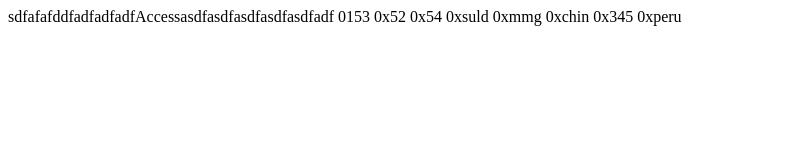
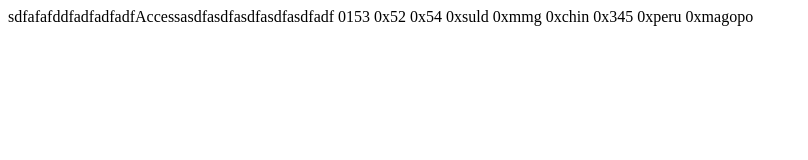
Before and after one commit to rodolforp01/rodolforp01.github.io, a plain HTML site: page index.html in a window 1280 px wide. Shown: the whole page, without its empty margins (0-808 px from the left). Drawn offline with Linux system fonts and the light colour scheme.

Commit message:
Update index.html

```diff
--- a/index.html
+++ b/index.html
@@ -11,6 +11,7 @@
     <p1>0xchin<p1>
     <p1>0x345</p1>
       <p1>0xperu</p1>
+      <p1>0xmagopo</p1>
   </head>
   <body>
   </body>
```
